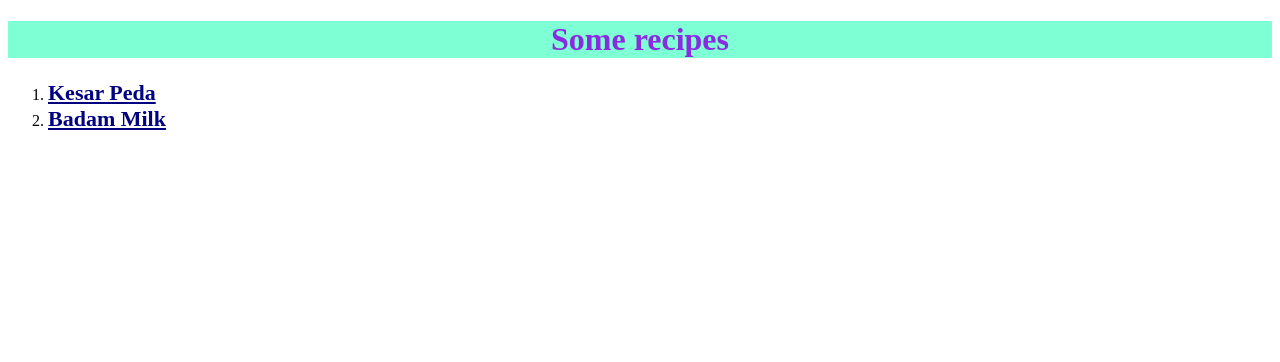
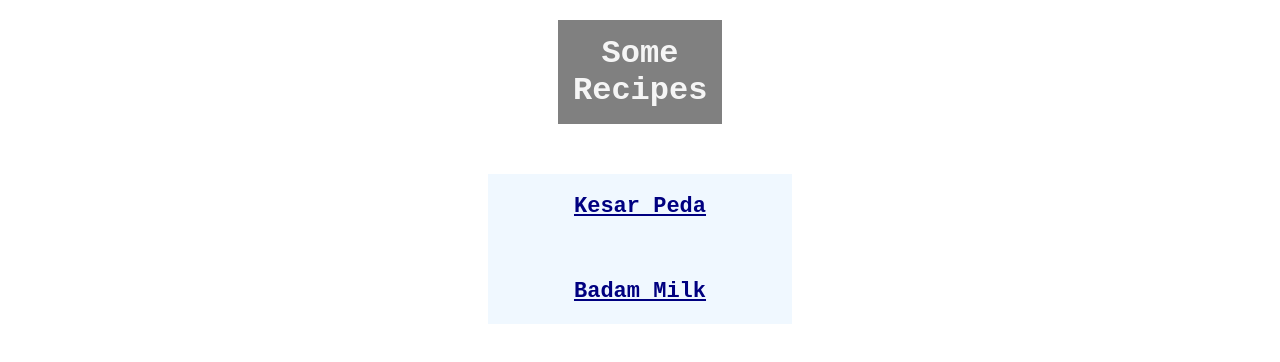
Before and after one commit to Vsk2353/CookWithCode, a plain HTML site: page index.html in a window 1280 px wide. Drawn offline with Linux system fonts and the light colour scheme.

Commit message:
Enhance website appearance by refining understanding of the box model

```diff
--- a/index.html
+++ b/index.html
@@ -6,10 +6,12 @@
         <title>Recipe Website</title>
     </head>
     <body>
-        <h1 class="website-title">Some recipes</h1>
-        <ol>
-            <li><a class="one" href="./recipes/kesar-peda.html">Kesar Peda</a></li>
-            <li><a class="one" href="./recipes/badam-milk.html">Badam Milk</a></li>
-        </ol>
+        <h1 class="website-title">Some Recipes</h1>
+
+            <div class="linked-texts">
+            <a class="one" id="recipe1" href="./recipes/kesar-peda.html">Kesar Peda</a>
+            <a class="one" id="recipe2" href="./recipes/badam-milk.html">Badam Milk</a>
+            </div>
+
     </body>
 </html>
--- a/styles/index.css
+++ b/styles/index.css
@@ -1,11 +1,36 @@
 .website-title {
-    color: blueviolet;
-    background-color: aquamarine;
+    color: whitesmoke;
+    background-color: grey;
     text-align: center;
+    margin-top: 20px;
+    margin-bottom: 50px;
+    margin-left: 550px;
+    margin-right: 550px;
+    padding: 15px;
+    font-family: 'Courier New', Courier, monospace;
 }
 
 .one {
     font-weight: 800;
     font-size: 22px;
+    font-family: 'Courier New', Courier, monospace;
     color:navy;
+    display:block;
 }
+
+.linked-texts {
+    background-color: aliceblue;
+    text-align: center;
+    margin-left: 480px;
+    margin-right: 480px;
+}
+
+#recipe1 {
+    margin:20px;
+    padding: 20px;
+}
+
+#recipe2 {
+    margin: 20px;
+    padding: 20px;
+}
```
